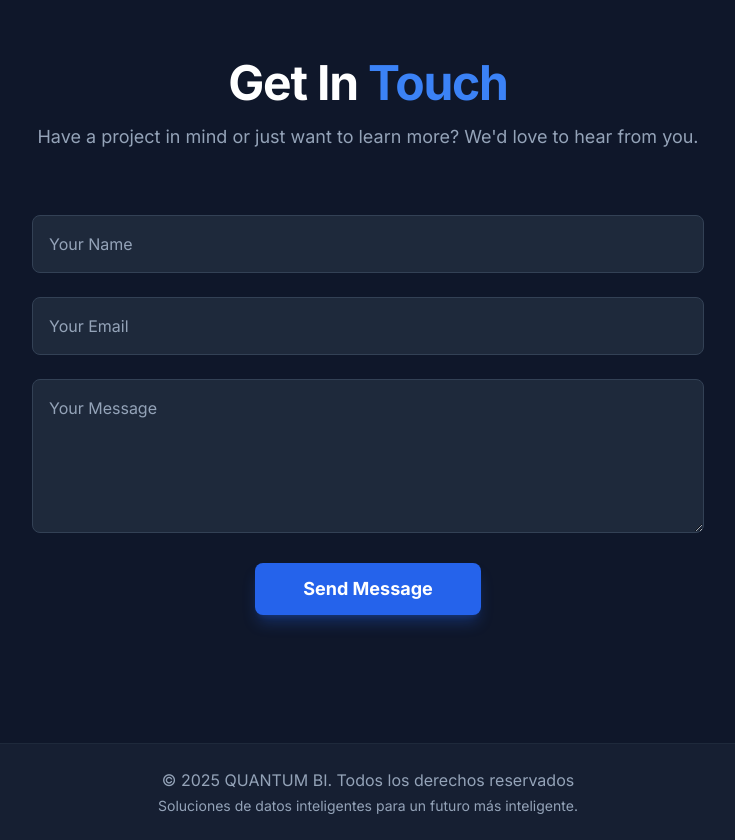
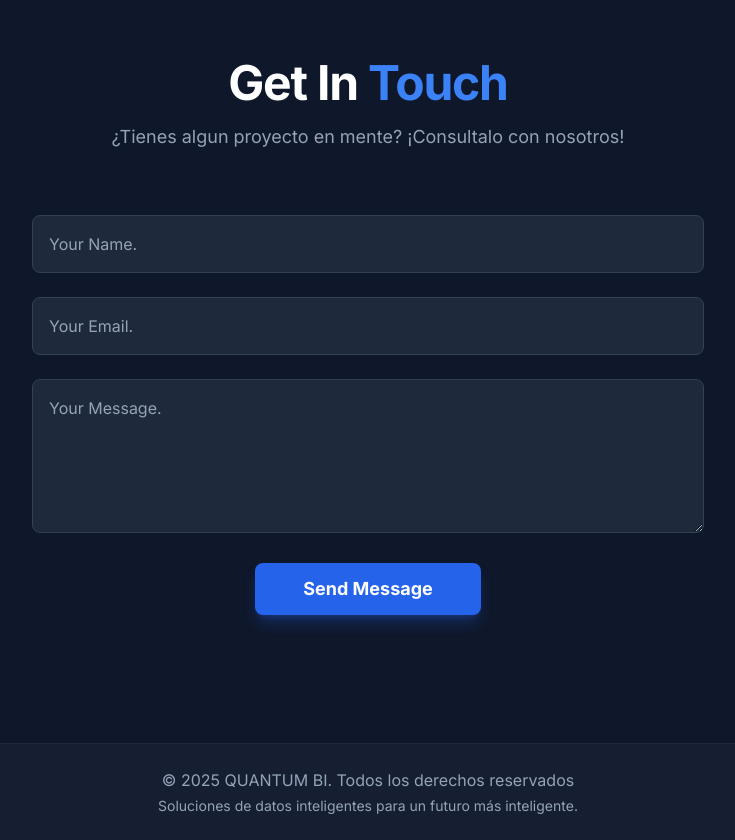
Before and after one commit to dmoyaa/QUANTUMBI, a React (Vite) app: page / in a window 1280 px wide. Shown: the part 2600-3440 px from the top of the page, without its empty margins (272-1007 px from the left). Built offline with nearby package versions, Linux system fonts and the light colour scheme.

Commit message:
Final changes

```diff
--- a/components/Contact.tsx
+++ b/components/Contact.tsx
@@ -32,7 +32,7 @@ const Contact: React.FC = () => {
                         Get In <span className="text-blue-500">Touch</span>
                     </h2>
                     <p className="mt-4 text-lg text-slate-400 max-w-2xl mx-auto">
-                        Have a project in mind or just want to learn more? We'd love to hear from you.
+                        ¿Tienes algun proyecto en mente? ¡Consultalo con nosotros!
                     </p>
                 </div>
                 <div className="max-w-2xl mx-auto">
@@ -44,7 +44,7 @@ const Contact: React.FC = () => {
                                 id="name"
                                 value={name}
                                 onChange={(e) => setName(e.target.value)}
-                                placeholder="Your Name"
+                                placeholder="Your Name."
                                 className="w-full bg-slate-800 border border-slate-700 rounded-lg p-4 text-white placeholder-slate-400 focus:outline-none focus:ring-2 focus:ring-blue-500 transition-shadow"
                             />
                         </div>
@@ -55,7 +55,7 @@ const Contact: React.FC = () => {
                                 id="email"
                                 value={email}
                                 onChange={(e) => setEmail(e.target.value)}
-                                placeholder="Your Email"
+                                placeholder="Your Email."
                                 className="w-full bg-slate-800 border border-slate-700 rounded-lg p-4 text-white placeholder-slate-400 focus:outline-none focus:ring-2 focus:ring-blue-500 transition-shadow"
                             />
                         </div>
@@ -66,7 +66,7 @@ const Contact: React.FC = () => {
                                 value={message}
                                 onChange={(e) => setMessage(e.target.value)}
                                 rows={5}
-                                placeholder="Your Message"
+                                placeholder="Your Message."
                                 className="w-full bg-slate-800 border border-slate-700 rounded-lg p-4 text-white placeholder-slate-400 focus:outline-none focus:ring-2 focus:ring-blue-500 transition-shadow"
                             ></textarea>
                         </div>
--- a/package.json
+++ b/package.json
@@ -7,7 +7,7 @@
   "dev": "vite",
   "build": "vite build",
   "preview": "vite preview",
-  "deploy": "gh-pages -d dist"
+  "deploy": "vite build && echo > dist/.nojekyll && gh-pages -d dist"
  },
   "dependencies": {
     "react": "^19.1.0",
```
